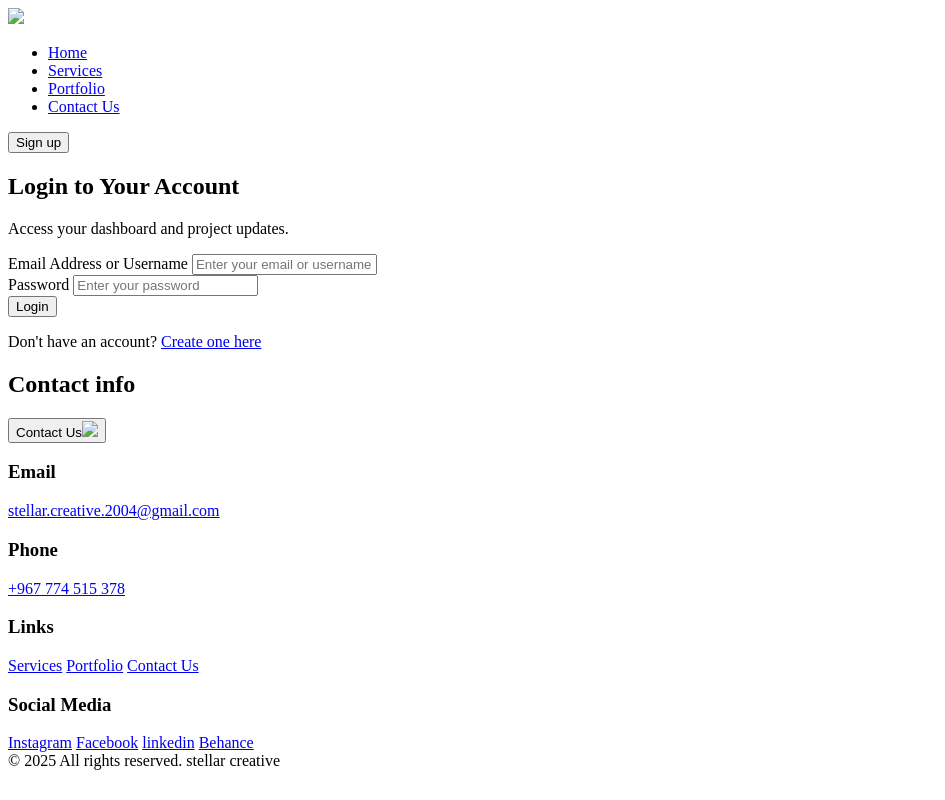
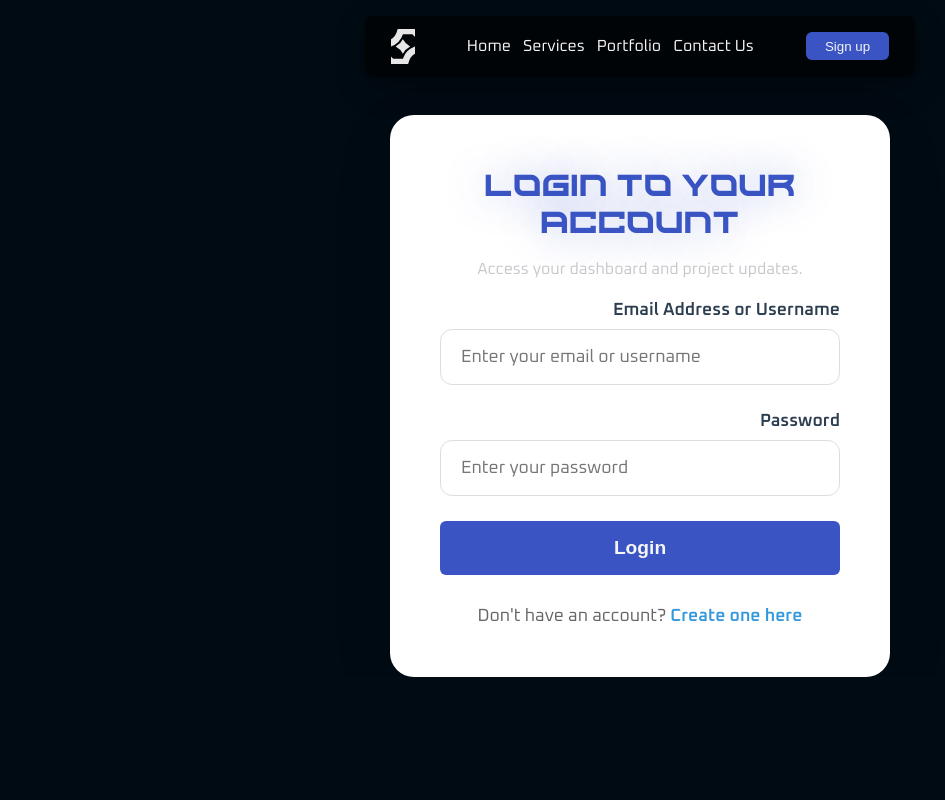
Before and after one commit to Majdi0o0/stellar_creative, a plain HTML site: page html/login.html in a window 1280 px wide. Shown: the top 800 px of the page, without its empty margins (0-945 px from the left). Drawn offline with Linux system fonts and the light colour scheme; the site is published under a folder, as on GitHub Pages, so addresses that start at the root find nothing.

Commit message:
Update login.html

```diff
--- a/html/login.html
+++ b/html/login.html
@@ -4,23 +4,23 @@
     <meta charset="UTF-8" />
     <meta name="viewport" content="width=device-width, initial-scale=1.0" />
     <title>Sign Up</title>
-    <link rel="stylesheet" href="/css/login_style.css" />
+    <link rel="stylesheet" href="../css/login_style.css" />
   </head>
   <body>
     <!-- HEADER -->
     <header>
-      <a href="#hero"><img class="logo" src="/images/Logo.svg" /></a>
+      <a href="#hero"><img class="logo" src="../images/Logo.svg" /></a>
       <nav class="nav-bar">
         <ul>
           <li><a class="nav-item" href="../index.html">Home</a></li>
-          <li><a class="nav-item" href="/html/services.html">Services</a></li>
-          <li><a class="nav-item" href="/html/portfolio.html">Portfolio</a></li>
+          <li><a class="nav-item" href="services.html">Services</a></li>
+          <li><a class="nav-item" href="portfolio.html">Portfolio</a></li>
           <li>
-            <a class="nav-item" href="/html/contact_us.html">Contact Us</a>
+            <a class="nav-item" href="contact_us.html">Contact Us</a>
           </li>
         </ul>
       </nav>
-      <a href="/html/sign_up.html"><button class="main-btn">Sign up</button></a>
+      <a href="sign_up.html"><button class="main-btn">Sign up</button></a>
     </header>
     <!-- ------------------------- -->
 
@@ -72,9 +72,9 @@
         <div class="contact-head">
           <h2 class="contact-title">Contact info</h2>
           <div class="contact-line"></div>
-          <a href="/html/contact_us.html"
+          <a href="contact_us.html"
             ><button class="main-btn">
-              Contact Us<img src="/images/up arraw.svg" /></button
+              Contact Us<img src="../images/up arraw.svg" /></button
           ></a>
         </div>
 
@@ -94,9 +94,9 @@
           <div class="info-box" style="grid-area: box-3">
             <h3>Links</h3>
 
-            <a href="/html/services.html">Services</a>
-            <a href="/html/portfolio.html">Portfolio</a>
-            <a href="/html/contact_us.html">Contact Us</a>
+            <a href="services.html">Services</a>
+            <a href="portfolio.html">Portfolio</a>
+            <a href="contact_us.html">Contact Us</a>
           </div>
 
           <div class="info-box" style="grid-area: box-4">
@@ -127,6 +127,6 @@
       &copy; 2025 All rights reserved. stellar creative
     </footer>
     <!-- ------------------------- -->
-     <script  src="/js/script.js"></script>
+     <script  src="../js/script.js"></script>
   </body>
 </html>
```
